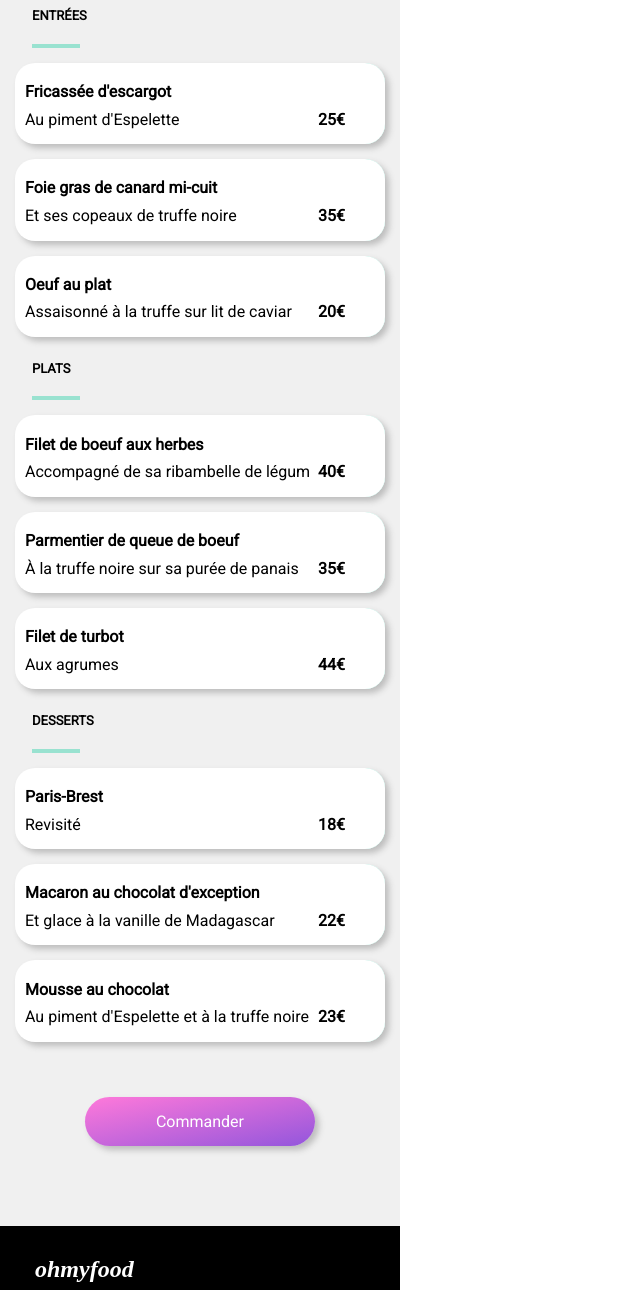
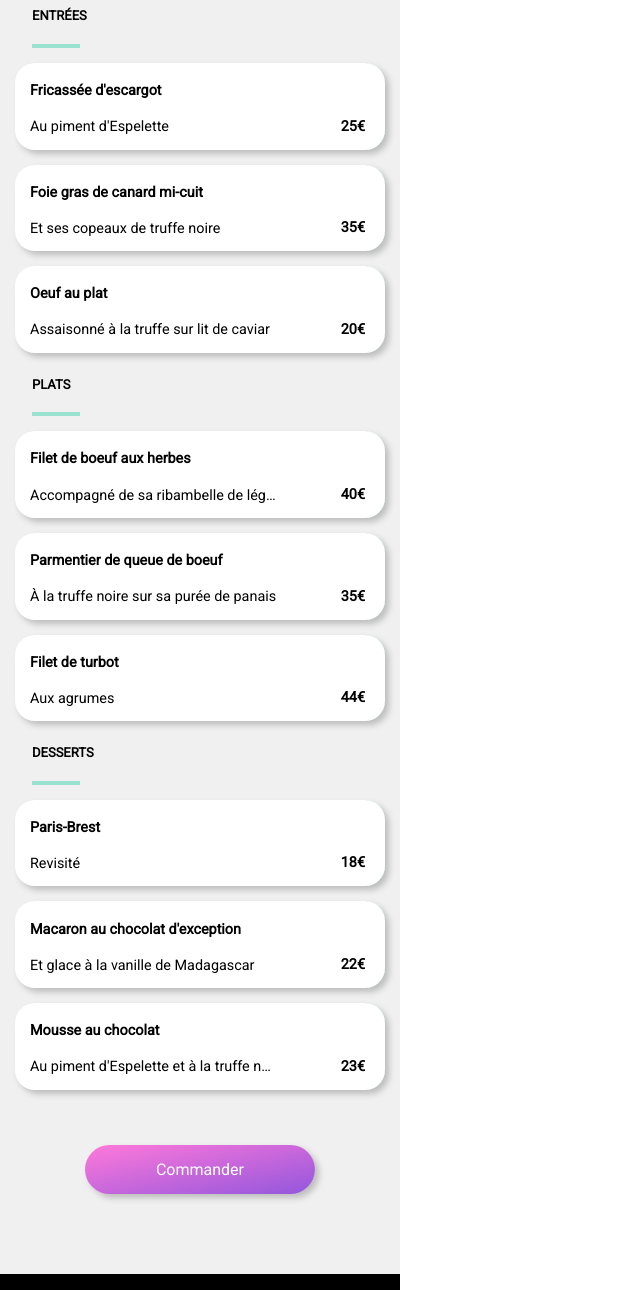
Before and after one commit to Tiny91/MartineFradet_3_02042021, a plain HTML site: page la-palette-du-gout.html in a window 1280 px wide. Shown: the part 448-1738 px from the top of the page, without its empty margins (0-640 px from the left). Drawn offline with Linux system fonts and the light colour scheme; a web font is replaced by a local one.

Commit message:
refactoring HTML

```diff
--- a/la-palette-du-gout.html
+++ b/la-palette-du-gout.html
@@ -36,11 +36,10 @@
                 <div class="menustep">
                     <div class="menu__choice">
                         <h4>Fricassée d'escargot</h4>
-                        <p>Au piment d'Espelette
-                        <span class="menu__price">25€</span> </p>
+                        <p>Au piment d'Espelette</p>
                     </div>
                     <div class="check">
-                        <div class="check--off"></div>
+                        <div class="check--off"><span class="menu__price">25€</span></div>
                         <div class="check--on"><i class="fas fa-check-circle"></i>
                         </div>
                     </div>
@@ -48,22 +47,20 @@
                 <div class="menustep">
                     <div class="menu__choice">
                         <h4>Foie gras de canard mi-cuit</h4>
-                        <p>Et ses copeaux de truffe noire
-                        <span class="menu__price">35€</span></p>
+                        <p>Et ses copeaux de truffe noire</p>
                     </div>
                     <div class="check">
-                        <div class="check--off"></div>
+                        <div class="check--off"><span class="menu__price">35€</span></div>
                         <div class="check--on"><i class="fas fa-check-circle"></i></div>
                     </div>
                 </div>
                 <div class="menustep">
                     <div class="menu__choice">
                         <h4>Oeuf au plat</h4>
-                        <p>Assaisonné à la truffe sur lit de caviar
-                        <span class="menu__price">20€</span></p>
+                        <p>Assaisonné à la truffe sur lit de caviar</p>
                     </div>
                     <div class="check">
-                        <div class="check--off"></div>
+                        <div class="check--off"><span class="menu__price">20€</span></div>
                         <div class="check--on"><i class="fas fa-check-circle"></i></div>
                     </div>
                 </div>
@@ -74,33 +71,30 @@
                 <div class="menustep">
                     <div class="menu__choice">
                         <h4>Filet de boeuf aux herbes</h4>
-                        <p>Accompagné de sa ribambelle de légumes
-                        <span class="menu__price">40€</span></p>
+                        <p>Accompagné de sa ribambelle de légumes</p>
                     </div>
                     <div class="check">
-                        <div class="check--off"></div>
+                        <div class="check--off"><span class="menu__price">40€</span></div>
                         <div class="check--on"><i class="fas fa-check-circle"></i></div>
                     </div>
                 </div>
                 <div class="menustep">
                     <div class="menu__choice">
                         <h4>Parmentier de queue de boeuf</h4>
-                        <p>À la truffe noire sur sa purée de panais
-                        <span class="menu__price">35€</span></p>
+                        <p>À la truffe noire sur sa purée de panais</p>
                     </div>
                     <div class="check">
-                        <div class="check--off"></div>
+                        <div class="check--off"><span class="menu__price">35€</span></div>
                         <div class="check--on"><i class="fas fa-check-circle"></i></div>
                     </div>
                 </div>
                 <div class="menustep">
                     <div class="menu__choice">
                         <h4> Filet de turbot</h4>
-                        <p>Aux agrumes
-                        <span class="menu__price">44€</span></p>
+                        <p>Aux agrumes</p>
                     </div>
                     <div class="check">
-                        <div class="check--off"></div>
+                        <div class="check--off"><span class="menu__price">44€</span></div>
                         <div class="check--on"><i class="fas fa-check-circle"></i></div>
                     </div>
                 </div>
@@ -111,33 +105,30 @@
                 <div class="menustep">
                     <div class="menu__choice">
                         <h4>Paris-Brest</h4>
-                        <p>Revisité
-                        <span class="menu__price">18€</span></p>
+                        <p>Revisité</p>
                     </div>
                     <div class="check">
-                        <div class="check--off"></div>
+                        <div class="check--off"><span class="menu__price">18€</span></div>
                         <div class="check--on"><i class="fas fa-check-circle"></i></div>
                     </div>
                 </div>
                 <div class="menustep">
                     <div class="menu__choice">
                         <h4>Macaron au chocolat d'exception</h4>
-                        <p>Et glace à la vanille de Madagascar
-                        <span class="menu__price">22€</span></p>
+                        <p>Et glace à la vanille de Madagascar</p>
                     </div>
                     <div class="check">
-                        <div class="check--off"></div>
+                        <div class="check--off"><span class="menu__price">22€</span></div>
                         <div class="check--on"><i class="fas fa-check-circle"></i></div>
                     </div>
                 </div>
                 <div class="menustep">
                     <div class="menu__choice">
                         <h4>Mousse au chocolat</h4>
-                        <p>Au piment d'Espelette et à la truffe noire
-                        <span class="menu__price">23€</span></p>
+                        <p>Au piment d'Espelette et à la truffe noire</p>
                     </div>
                     <div class="check">
-                        <div class="check--off"></div>
+                        <div class="check--off"><span class="menu__price">23€</span></div>
                         <div class="check--on"><i class="fas fa-check-circle"></i></div>
                     </div>
                 </div>
--- a/scss/_menupage.scss
+++ b/scss/_menupage.scss
@@ -51,22 +51,18 @@ padding-bottom: 30px;
 }
 
 .menustep
-{
+{ overflow:hidden;
+text-overflow: ellipsis;
+font-size: 0.9rem;
 background-color: white;
-display: flex;
 position:relative;
 margin: 15px;
-padding: 5px 10px;
+padding-left: 15px;
 border-radius: 20px;
 box-shadow: 4px 4px 6px darken($color-bckground, 20%);
 &:hover
     {
-        .menu__price // mouvement prix vers la gauche//
-        {
-        transform: translateX(-60px);
-        transition: transform 1500ms
-        }
-        .check--off // déplacement  check blanc pour laisser apparaitre le bloc vert//
+        .check--off // déplacement pour laisser apparaitre check-on//
         {
         border-radius: 0;
         transform: translate(-75px) ;
@@ -79,17 +75,25 @@ box-shadow: 4px 4px 6px darken($color-bckground, 20%);
         }
     }
 }
+.menu__choice
+{ overflow: hidden;
+  text-overflow: ellipsis;
+  white-space: nowrap;
+      p {
+        overflow: hidden;
+        text-overflow: ellipsis;
+        white-space: nowrap;
+        width:70%;
+    }
+}
 .menu__price
 {
   position: absolute;
-  right: 40px;
+  bottom:15px;
+  right:20px;
   font-weight: bold;
-  z-index: 20;
 }
-.menu__choice
-{
-line-height: .4rem;
-}
+
 .check //bloc de validation choix//
 {
 position: absolute;
```
Also changed, not shown: public/css/style.css, 1 other file.
